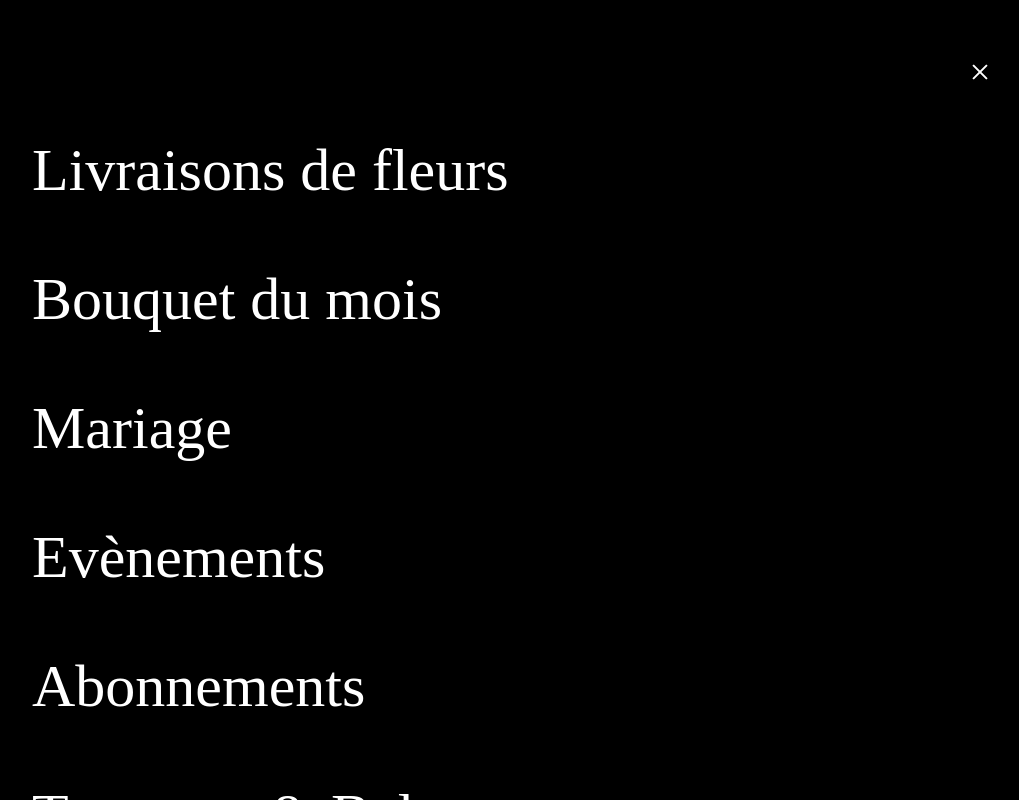
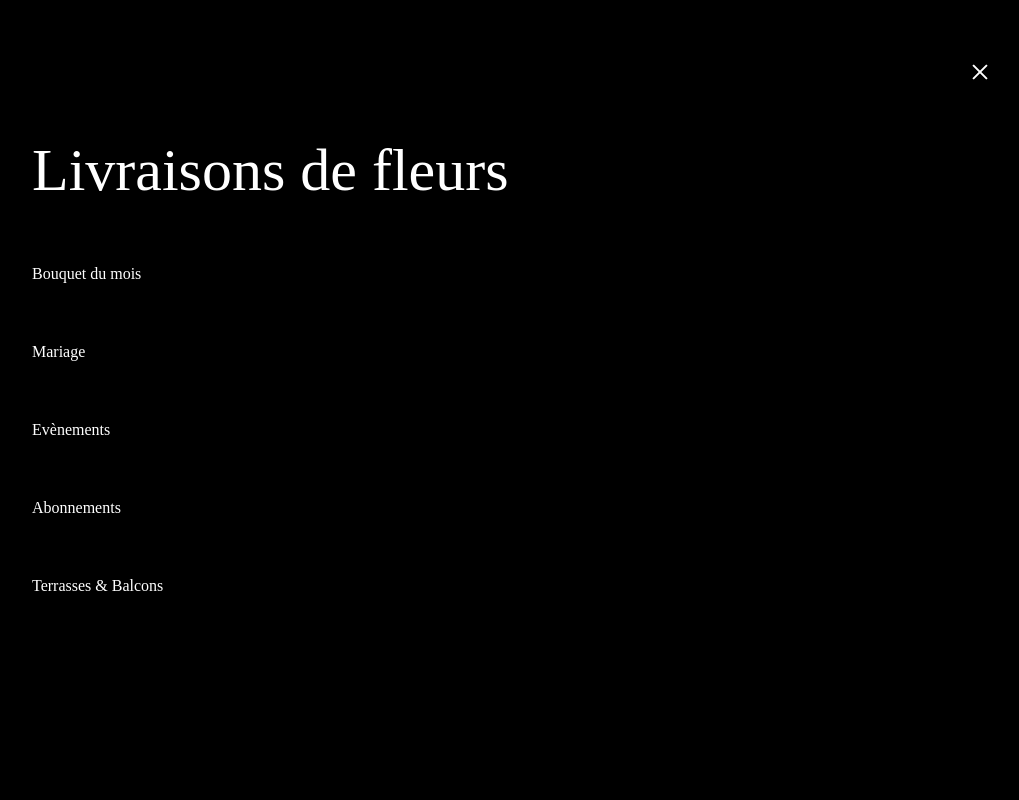
Before and after one commit to devmrobot/Florist-Website-Next.Js, a Next.js app: page /livraison-fleurs-paris-bouquet-du-mois in a window 1280 px wide. Both pictures are taken after a click on the button 1208 px from the left and 72 px from the top of the page. Shown: the whole page, without its empty margins (228-1247 px from the left). Built offline with nearby package versions, Linux system fonts and the light colour scheme.

Commit message:
add effect to menu

```diff
--- a/components/Menu.jsx
+++ b/components/Menu.jsx
@@ -1,7 +1,7 @@
-import React from "react";
 import { internalLinks } from "../pages/data";
 import styles from "../styles/Menu.module.scss";
 import { motion } from "framer-motion";
+import Link from "next/link";
 
 const Menu = ({ isOpen }) => {
   return (
@@ -15,9 +15,9 @@
               transition={{ duration: 1.5, delay: i * 0.1 }}
               key={item.id}
             >
-              <a href={item.url}>
+              <Link href={item.url}>
                 {item.title}
-              </a>
+              </Link>
               {/* <img src={item.img}/> */}
             </motion.li>
           ))}
--- a/components/Navbar.jsx
+++ b/components/Navbar.jsx
@@ -1,10 +1,9 @@
-import React from "react";
 import { useState } from "react";
 import styles from '../styles/Nav.module.scss'
 import Link from "next/link";
 import Image from "next/image";
 import blackLogo from "../public/assets/images/logo-adriane-m-fleuriste-paris-black.svg";
-import whiteLogo from "../public/assets/images/logo-adriane-m-fleuriste-paris-white.svg";
+// import whiteLogo from "../public/assets/images/logo-adriane-m-fleuriste-paris-white.svg";
 import Hamburger from "hamburger-react";
 import { GrMap } from "react-icons/gr";
 import Menu from "./Menu";
--- a/next.config.js
+++ b/next.config.js
@@ -3,8 +3,6 @@
   reactStrictMode: true,
   swcMinify: true,
   eslint: {
-    // Warning: This allows production builds to successfully complete even if
-    // your project has ESLint errors.
     ignoreDuringBuilds: true,
   },
 }
--- a/pages/_document.js
+++ b/pages/_document.js
@@ -1,4 +1,3 @@
-import React from 'react';
 import { Html, Head, Main, NextScript } from "next/document";
 
 export default function Document() {
--- a/pages/data.js
+++ b/pages/data.js
@@ -1,4 +1,3 @@
-import React from 'react';
 
 export const internalLinks = [
   {
```
